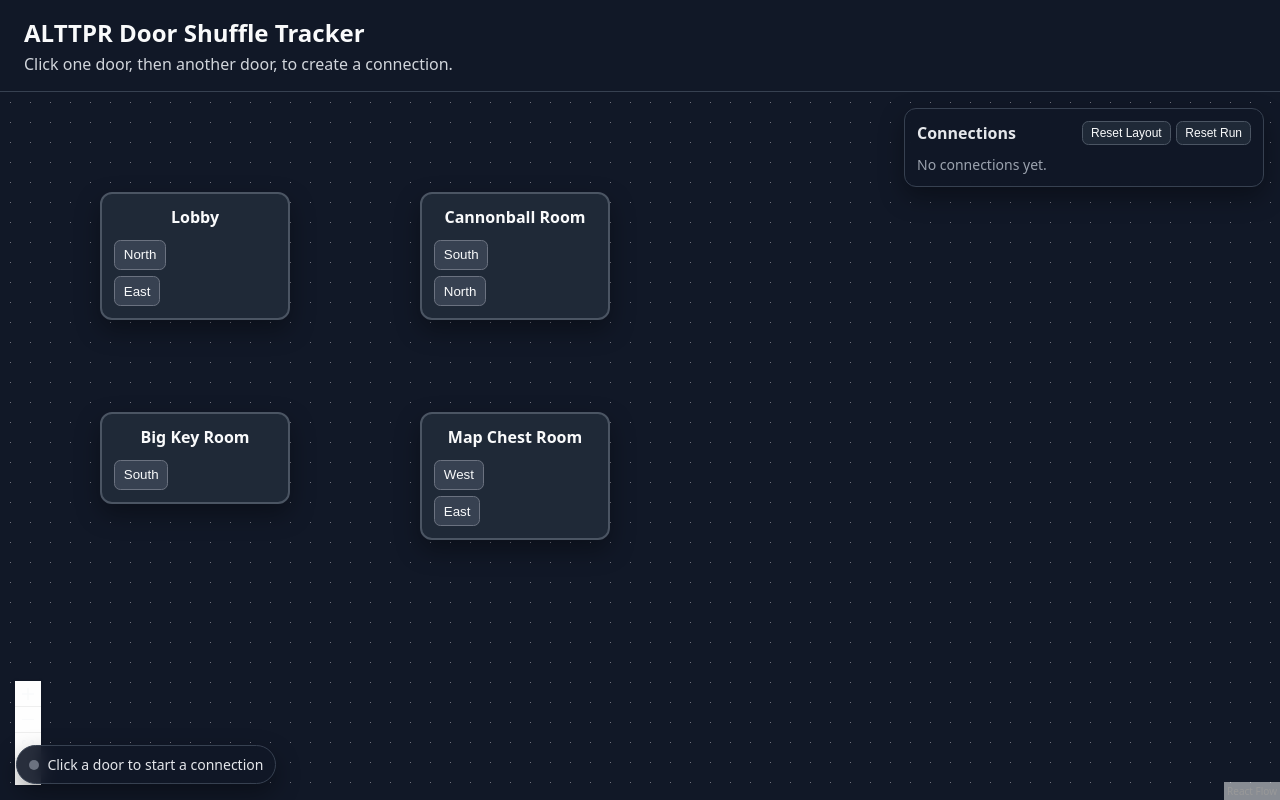
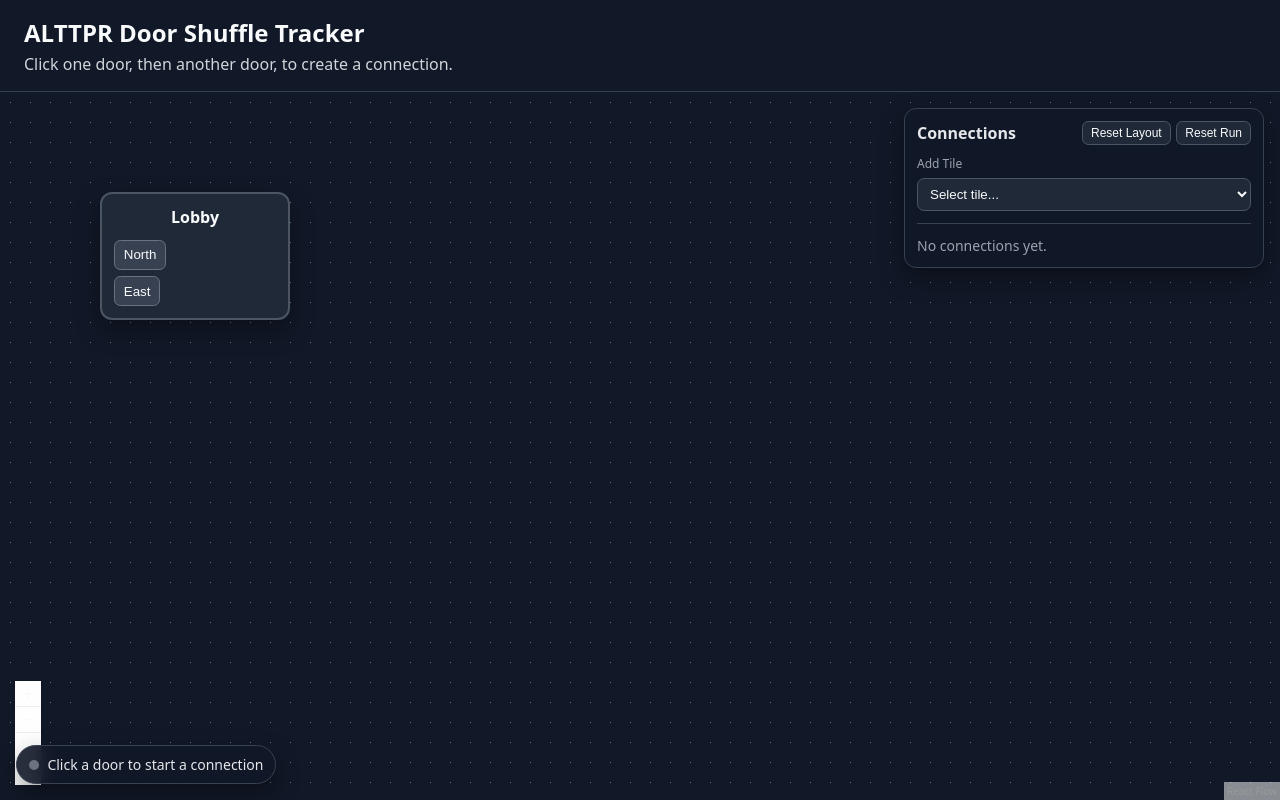
Before and after one commit to Sacko-AuSdL/ALTTPR_Door_Tracker, a React (Vite) app: page / in a window 1280 px wide. Built offline with nearby package versions, Linux system fonts and the light colour scheme.

Commit message:
Add dynamic tile selection and tracker panels

```diff
--- a/src/app/App.css
+++ b/src/app/App.css
@@ -245,3 +245,27 @@
     font-size: 0.825rem;
     text-align: left;
 }
+
+.connection-panel__add-room {
+    display: grid;
+    gap: 0.35rem;
+    margin-bottom: 0.75rem;
+    padding-bottom: 0.75rem;
+    border-bottom: 1px solid #374151;
+}
+
+.connection-panel__add-room label {
+    color: #9ca3af;
+    font-size: 0.75rem;
+    text-align: left;
+}
+
+.connection-panel__add-room select {
+    width: 100%;
+    cursor: pointer;
+    padding: 0.45rem 0.5rem;
+    border: 1px solid #4b5563;
+    border-radius: 0.45rem;
+    background: #1f2937;
+    color: #f9fafb;
+}
--- /dev/null
+++ b/src/components/graph/ConnectionPanel.tsx
@@ -0,0 +1,129 @@
+import type { DungeonDefinition } from "../../types/dungeon";
+import type { DoorConnection } from "../../types/tracker";
+
+type ConnectionPanelProps = {
+    dungeon: DungeonDefinition;
+    connections: DoorConnection[];
+    hiddenRooms: DungeonDefinition["rooms"];
+    onAddRoom: (roomId: string) => void;
+    onDeleteConnection: (connectionId: string) => void;
+    onClearConnections: () => void;
+    onResetLayout: () => void;
+    onResetRun: () => void;
+};
+
+export function ConnectionPanel({
+                                    dungeon,
+                                    connections,
+                                    hiddenRooms,
+                                    onAddRoom,
+                                    onDeleteConnection,
+                                    onClearConnections,
+                                    onResetLayout,
+                                    onResetRun,
+                                }: ConnectionPanelProps) {
+    return (
+        <div className="connection-panel">
+            <div className="connection-panel__header">
+                <strong>Connections</strong>
+
+                <div className="connection-panel__actions">
+                    <button
+                        type="button"
+                        className="connection-panel__button"
+                        onClick={onResetLayout}
+                    >
+                        Reset Layout
+                    </button>
+
+                    {connections.length > 0 && (
+                        <button
+                            type="button"
+                            className="connection-panel__button"
+                            onClick={onClearConnections}
+                        >
+                            Clear
+                        </button>
+                    )}
+
+                    <button
+                        type="button"
+                        className="connection-panel__button connection-panel__button--danger"
+                        onClick={onResetRun}
+                    >
+                        Reset Run
+                    </button>
+                </div>
+            </div>
+
+            <div className="connection-panel__add-room">
+                <label htmlFor="add-room-select">Add Tile</label>
+
+                <select
+                    id="add-room-select"
+                    value=""
+                    onChange={(event) => {
+                        onAddRoom(event.target.value);
+                    }}
+                    disabled={hiddenRooms.length === 0}
+                >
+                    <option value="">
+                        {hiddenRooms.length === 0 ? "All tiles added" : "Select tile..."}
+                    </option>
+
+                    {hiddenRooms.map((room) => (
+                        <option key={room.id} value={room.id}>
+                            {room.name}
+                        </option>
+                    ))}
+                </select>
+            </div>
+
+            {connections.length === 0 ? (
+                <p className="connection-panel__empty">No connections yet.</p>
+            ) : (
+                <ul className="connection-panel__list">
+                    {connections.map((connection) => (
+                        <li key={connection.id} className="connection-panel__item">
+                            <span>{getConnectionDisplayLabel(dungeon, connection)}</span>
+
+                            <button
+                                type="button"
+                                className="connection-panel__delete"
+                                onClick={() => onDeleteConnection(connection.id)}
+                                aria-label="Delete connection"
+                            >
+                                ×
+                            </button>
+                        </li>
+                    ))}
+                </ul>
+            )}
+        </div>
+    );
+}
+
+function getDoorDisplayLabel(
+    dungeon: DungeonDefinition,
+    doorId: string,
+): string {
+    for (const room of dungeon.rooms) {
+        const door = room.doors.find((candidate) => candidate.id === doorId);
+
+        if (door) {
+            return `${room.name} / ${door.label}`;
+        }
+    }
+
+    return doorId;
+}
+
+function getConnectionDisplayLabel(
+    dungeon: DungeonDefinition,
+    connection: DoorConnection,
+): string {
+    const fromLabel = getDoorDisplayLabel(dungeon, connection.fromDoorId);
+    const toLabel = getDoorDisplayLabel(dungeon, connection.toDoorId);
+
+    return `${fromLabel} ↔ ${toLabel}`;
+}
--- a/src/components/graph/DungeonGraph.tsx
+++ b/src/components/graph/DungeonGraph.tsx
@@ -17,6 +17,8 @@
 } from "react";
 import type { DungeonDefinition, DungeonDoor } from "../../types/dungeon";
 import type { DoorConnection, GraphPosition, PersistedTrackerState } from "../../types/tracker";
+import { ConnectionPanel } from "./ConnectionPanel";
+import { TrackerStatusBar } from "./TrackerStatusBar";
 import { RoomNode, type RoomFlowNode } from "./RoomNode";
 
 type DungeonGraphProps = {
@@ -33,6 +35,14 @@
         [dungeon.id],
     );
 
+    const initialVisibleRoomIds = useMemo(() => {
+        return persistedState?.visibleRoomIds ?? ["ep-lobby"];
+    }, [persistedState?.visibleRoomIds]);
+
+    const [visibleRoomIds, setVisibleRoomIds] = useState<string[]>(
+        () => initialVisibleRoomIds,
+    );
+
     const [selectedDoor, setSelectedDoor] = useState<DungeonDoor | undefined>();
 
     const [connections, setConnections] = useState<DoorConnection[]>(
@@ -40,8 +50,12 @@
     );
 
     const initialNodes = useMemo<RoomFlowNode[]>(() => {
-        return createInitialRoomNodes(dungeon, persistedState?.nodePositions);
-    }, [dungeon, persistedState?.nodePositions]);
+        return createInitialRoomNodes(
+            dungeon,
+            visibleRoomIds,
+            persistedState?.nodePositions,
+        );
+    }, [dungeon, persistedState?.nodePositions, visibleRoomIds]);
 
     const [nodes, setNodes, onNodesChange] =
         useNodesState<RoomFlowNode>(initialNodes);
@@ -53,14 +67,19 @@
         ]);
     }, [connections]);
 
+    const hiddenRooms = useMemo(() => {
+        return dungeon.rooms.filter((room) => !visibleRoomIds.includes(room.id));
+    }, [dungeon.rooms, visibleRoomIds]);
+
     useEffect(() => {
         savePersistedTrackerState({
             version: 1,
             dungeonId: dungeon.id,
+            visibleRoomIds,
             connections,
             nodePositions: getNodePositions(nodes),
         });
-    }, [connections, dungeon.id, nodes]);
+    }, [connections, dungeon.id, nodes, visibleRoomIds]);
 
     const handleDoorClick = useCallback(
         (door: DungeonDoor) => {
@@ -128,14 +147,52 @@
     }
 
     function resetLayout() {
-        setNodes(createInitialRoomNodes(dungeon));
+        setNodes(createInitialRoomNodes(dungeon, visibleRoomIds));
         setSelectedDoor(undefined);
     }
 
     function resetRun() {
+        const startingRoomIds = ["ep-lobby"];
+
+        setVisibleRoomIds(startingRoomIds);
         setConnections([]);
-        setNodes(createInitialRoomNodes(dungeon));
+        setNodes(createInitialRoomNodes(dungeon, startingRoomIds));
         setSelectedDoor(undefined);
+    }
+
+    function addRoomToGraph(roomId: string) {
+        if (!roomId || visibleRoomIds.includes(roomId)) {
+            return;
+        }
+
+        const room = dungeon.rooms.find((candidate) => candidate.id === roomId);
+
+        if (!room) {
+            return;
+        }
+
+        setVisibleRoomIds((currentVisibleRoomIds) => [
+            ...currentVisibleRoomIds,
+            roomId,
+        ]);
+
+        setNodes((currentNodes) => [
+            ...currentNodes,
+            {
+                id: room.id,
+                type: "room",
+                position: {
+                    x: 180 + currentNodes.length * 40,
+                    y: 180 + currentNodes.length * 40,
+                },
+                data: {
+                    room,
+                    selectedDoorId: selectedDoor?.id,
+                    connectedDoorIds,
+                    onDoorClick: handleDoorClick,
+                },
+            },
+        ]);
     }
 
     const edges: Edge[] = useMemo(() => {
@@ -191,73 +248,21 @@
                 <Controls />
             </ReactFlow>
 
-            <div className="connection-panel">
-                <div className="connection-panel__header">
-                    <strong>Connections</strong>
-
-                    <div className="connection-panel__actions">
-                        <button
-                            type="button"
-                            className="connection-panel__button"
-                            onClick={resetLayout}
-                        >
-                            Reset Layout
-                        </button>
-
-                        {connections.length > 0 && (
-                            <button
-                                type="button"
-                                className="connection-panel__button"
-                                onClick={clearConnections}
-                            >
-                                Clear
-                            </button>
-                        )}
-
-                        <button
-                            type="button"
-                            className="connection-panel__button connection-panel__button--danger"
-                            onClick={resetRun}
-                        >
-                            Reset Run
-                        </button>
-                    </div>
-                </div>
-
-                {connections.length === 0 ? (
-                    <p className="connection-panel__empty">No connections yet.</p>
-                ) : (
-                    <ul className="connection-panel__list">
-                        {connections.map((connection) => (
-                            <li key={connection.id} className="connection-panel__item">
-                                <span>{getConnectionDisplayLabel(dungeon, connection)}</span>
-
-                                <button
-                                    type="button"
-                                    className="connection-panel__delete"
-                                    onClick={() => deleteConnection(connection.id)}
-                                    aria-label="Delete connection"
-                                >
-                                    ×
-                                </button>
-                            </li>
-                        ))}
-                    </ul>
-                )}
-            </div>
-
-            <div className="tracker-statusbar">
-        <span
-            className={[
-                "tracker-statusbar__indicator",
-                selectedDoor ? "tracker-statusbar__indicator--active" : "",
-            ]
-                .filter(Boolean)
-                .join(" ")}
+            <ConnectionPanel
+                dungeon={dungeon}
+                connections={connections}
+                hiddenRooms={hiddenRooms}
+                onAddRoom={addRoomToGraph}
+                onDeleteConnection={deleteConnection}
+                onClearConnections={clearConnections}
+                onResetLayout={resetLayout}
+                onResetRun={resetRun}
             />
 
-                <span>{statusText}</span>
-            </div>
+            <TrackerStatusBar
+                statusText={statusText}
+                isActive={selectedDoor !== undefined}
+            />
         </div>
     );
 }
@@ -287,16 +292,6 @@
     }
 
     return doorId;
-}
-
-function getConnectionDisplayLabel(
-    dungeon: DungeonDefinition,
-    connection: DoorConnection,
-): string {
-    const fromLabel = getDoorDisplayLabel(dungeon, connection.fromDoorId);
-    const toLabel = getDoorDisplayLabel(dungeon, connection.toDoorId);
-
-    return `${fromLabel} ↔ ${toLabel}`;
 }
 
 function getStorageKey(dungeonId: string): string {
@@ -333,11 +328,25 @@
     localStorage.setItem(getStorageKey(state.dungeonId), JSON.stringify(state));
 }
 
+function getNodePositions(nodes: RoomFlowNode[]): Record<string, GraphPosition> {
+    return nodes.reduce<Record<string, GraphPosition>>((positions, node) => {
+        positions[node.id] = {
+            x: node.position.x,
+            y: node.position.y,
+        };
+
+        return positions;
+    }, {});
+}
+
 function createInitialRoomNodes(
     dungeon: DungeonDefinition,
+    visibleRoomIds: string[],
     nodePositions?: Record<string, GraphPosition>,
 ): RoomFlowNode[] {
-    return dungeon.rooms.map((room, index) => ({
+    return dungeon.rooms
+        .filter((room) => visibleRoomIds.includes(room.id))
+        .map((room, index) => ({
             id: room.id,
             type: "room",
             position: nodePositions?.[room.id] ?? {
@@ -352,14 +361,3 @@
             },
         }));
 }
-
-function getNodePositions(nodes: RoomFlowNode[]): Record<string, GraphPosition> {
-    return nodes.reduce<Record<string, GraphPosition>>((positions, node) => {
-        positions[node.id] = {
-            x: node.position.x,
-            y: node.position.y,
-        };
-
-        return positions;
-    }, {});
-}
--- /dev/null
+++ b/src/components/graph/TrackerStatusBar.tsx
@@ -0,0 +1,24 @@
+type TrackerStatusBarProps = {
+    statusText: string;
+    isActive: boolean;
+};
+
+export function TrackerStatusBar({
+                                     statusText,
+                                     isActive,
+                                 }: TrackerStatusBarProps) {
+    return (
+        <div className="tracker-statusbar">
+            <span
+                className={[
+                    "tracker-statusbar__indicator",
+                    isActive ? "tracker-statusbar__indicator--active" : "",
+                ]
+                    .filter(Boolean)
+                    .join(" ")}
+            />
+
+            <span>{statusText}</span>
+        </div>
+    );
+}
--- a/src/types/tracker.ts
+++ b/src/types/tracker.ts
@@ -13,6 +13,7 @@
 
 export type TrackerState = {
     dungeonId: string;
+    visibleRoomIds: string[];
     discoveredRoomIds: string[];
     connections: DoorConnection[];
     selectedDoorId?: string;
@@ -26,6 +27,7 @@
 export type PersistedTrackerState = {
     version: 1;
     dungeonId: string;
+    visibleRoomIds: string[];
     connections: DoorConnection[];
     nodePositions: Record<string, GraphPosition>;
 };
```
Lines whose indentation alone changed are shown as unchanged.
